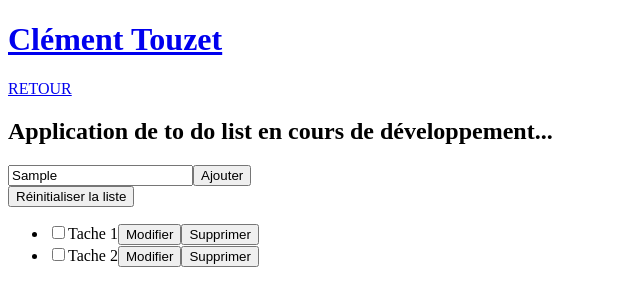
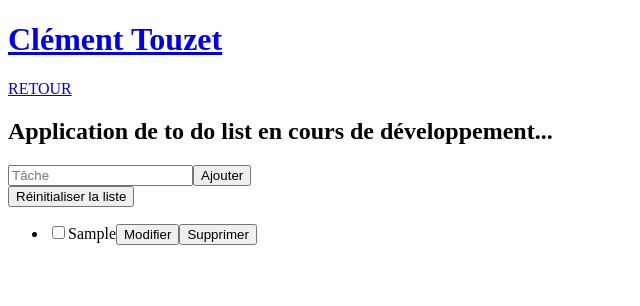
Before and after one commit to clement-touzet/Portfolio, a React (Create React App) app: page /mes-projets/to-do-list in a window 1280 px wide. Both pictures are taken after typing "Sample" into the empty fields and a click on the button "Ajouter". Shown: the top 306 px of the page, without its empty margins (0-640 px from the left). Built offline with nearby package versions, Linux system fonts and the light colour scheme.

Commit message:
permet d'ajouter une tache à la ToDo List et enregistrer les taches et leur état (cochée ou non cochée) localement

```diff
--- a/package.json
+++ b/package.json
@@ -11,6 +11,7 @@
     "react-router-dom": "^6.3.0",
     "react-scripts": "5.0.1",
     "sass": "^1.52.1",
+    "uuid": "^8.3.2",
     "web-vitals": "^2.1.4"
   },
   "scripts": {
--- a/src/components/Navigation.js
+++ b/src/components/Navigation.js
@@ -12,7 +12,7 @@
           <li>Mon parcours</li>
         </NavLink>
         <NavLink to="/mes-competences">
-          <li>Mon parcours</li>
+          <li>Mes compétences</li>
         </NavLink>
         <NavLink to="/contact">
           <li>Me Contacter</li>
--- /dev/null
+++ b/src/components/Tache.js
@@ -0,0 +1,22 @@
+import React from "react";
+
+const Tache = ({ tache, declancheurTache }) => {
+  function handleTacheClic(e) {
+    declancheurTache(tache.id);
+  }
+
+  return (
+    <li className="tache" draggable>
+      <input
+        type="checkbox"
+        defaultChecked={tache.estCochee}
+        onChange={handleTacheClic}
+      ></input>
+      <label>{tache.nom}</label>
+      <input type="button" value="Modifier"></input>
+      <input type="button" value="Supprimer"></input>
+    </li>
+  );
+};
+
+export default Tache;
--- /dev/null
+++ b/src/components/Taches.js
@@ -0,0 +1,20 @@
+import React from "react";
+import Tache from "./Tache";
+
+const Taches = ({ taches, declancheurTache }) => {
+  return (
+    <ul className="listeTaches">
+      {taches.map((tache) => {
+        return (
+          <Tache
+            key={tache.id}
+            declancheurTache={declancheurTache}
+            tache={tache}
+          />
+        );
+      })}
+    </ul>
+  );
+};
+
+export default Taches;
--- a/src/index.js
+++ b/src/index.js
@@ -4,7 +4,7 @@
 
 const root = ReactDOM.createRoot(document.getElementById("root"));
 root.render(
-  <React.StrictMode>
-    <App />
-  </React.StrictMode>
+  // <React.StrictMode> enlevé pour ne pas avoir de problèmes avec le useEffect
+  <App />
+  // </React.StrictMode>
 );
--- a/src/pages/MesProjets.js
+++ b/src/pages/MesProjets.js
@@ -10,11 +10,6 @@
       titre: "To do list",
       description: "Application pour lister des tâches",
       lien: "/mes-projets/to-do-list",
-    },
-    {
-      titre: "space invader",
-      description: "jeu video",
-      lien: "/mes-projets/",
     },
     {
       titre: "space invader",
--- a/src/pages/projets/ToDoList.js
+++ b/src/pages/projets/ToDoList.js
@@ -1,30 +1,60 @@
-import React from "react";
+import React, { useState, useRef, useEffect } from "react";
+import Taches from "../../components/Taches";
+import { v4 as uuidv4 } from "uuid";
+
+const LOCAL_STORAGE_KEY = "ToDoList.taches";
 
 const ToDoList = () => {
+  const [taches, setTaches] = useState([]);
+  const tacheInputRef = useRef();
+
+  // stockage des données (ici des taches) en local
+  // restitution des données
+  useEffect(() => {
+    const tachesEnregistrees = JSON.parse(
+      localStorage.getItem(LOCAL_STORAGE_KEY)
+    );
+    if (tachesEnregistrees) setTaches(tachesEnregistrees);
+  }, []);
+  //sauvegarde des données
+  useEffect(() => {
+    localStorage.setItem(LOCAL_STORAGE_KEY, JSON.stringify(taches));
+  }, [taches]);
+
+  function declancheurTache(id) {
+    // enregistre l'état de la checkbox de la tache ayant pour id "id"
+    const nouvelleTaches = [...taches];
+    const tache = nouvelleTaches.find((tache) => tache.id === id);
+    tache.estCochee = !tache.estCochee;
+    setTaches(nouvelleTaches);
+  }
+
+  // ajouter une nouvelle tache à la liste des taches
+  function handleAjouterNouvelleTache(e) {
+    const name = tacheInputRef.current.value;
+    if (name === "") return;
+    setTaches((prevTaches) => {
+      return [...prevTaches, { id: uuidv4(), nom: name, estCochee: false }];
+    });
+    tacheInputRef.current.value = null;
+  }
+
   return (
     <div>
       <a href="/mes-projets">RETOUR</a>
       <h2>Application de to do list en cours de développement...</h2>
+      {/* corps de l'application */}
       <div>
-        <input type="text" placeholder="Tâche"></input>
-
-        <input type="button" value="Ajouter"></input>
+        <input ref={tacheInputRef} type="text" placeholder="Tâche"></input>
+        <input
+          type="button"
+          value="Ajouter"
+          onClick={handleAjouterNouvelleTache}
+        ></input>
       </div>
       <input type="button" value="Réinitialiser la liste"></input>
-      <ul className="listeTaches">
-        <li className="tache" draggable>
-          <input type="checkbox"></input>
-          <label>Tache 1</label>
-          <input type="button" value="Modifier"></input>
-          <input type="button" value="Supprimer"></input>
-        </li>
-        <li className="tache" draggable>
-          <input type="checkbox"></input>
-          <label>Tache 2</label>
-          <input type="button" value="Modifier"></input>
-          <input type="button" value="Supprimer"></input>
-        </li>
-      </ul>
+      {/* liste des taches actuelles */}
+      <Taches taches={taches} declancheurTache={declancheurTache} />
     </div>
   );
 };
```
